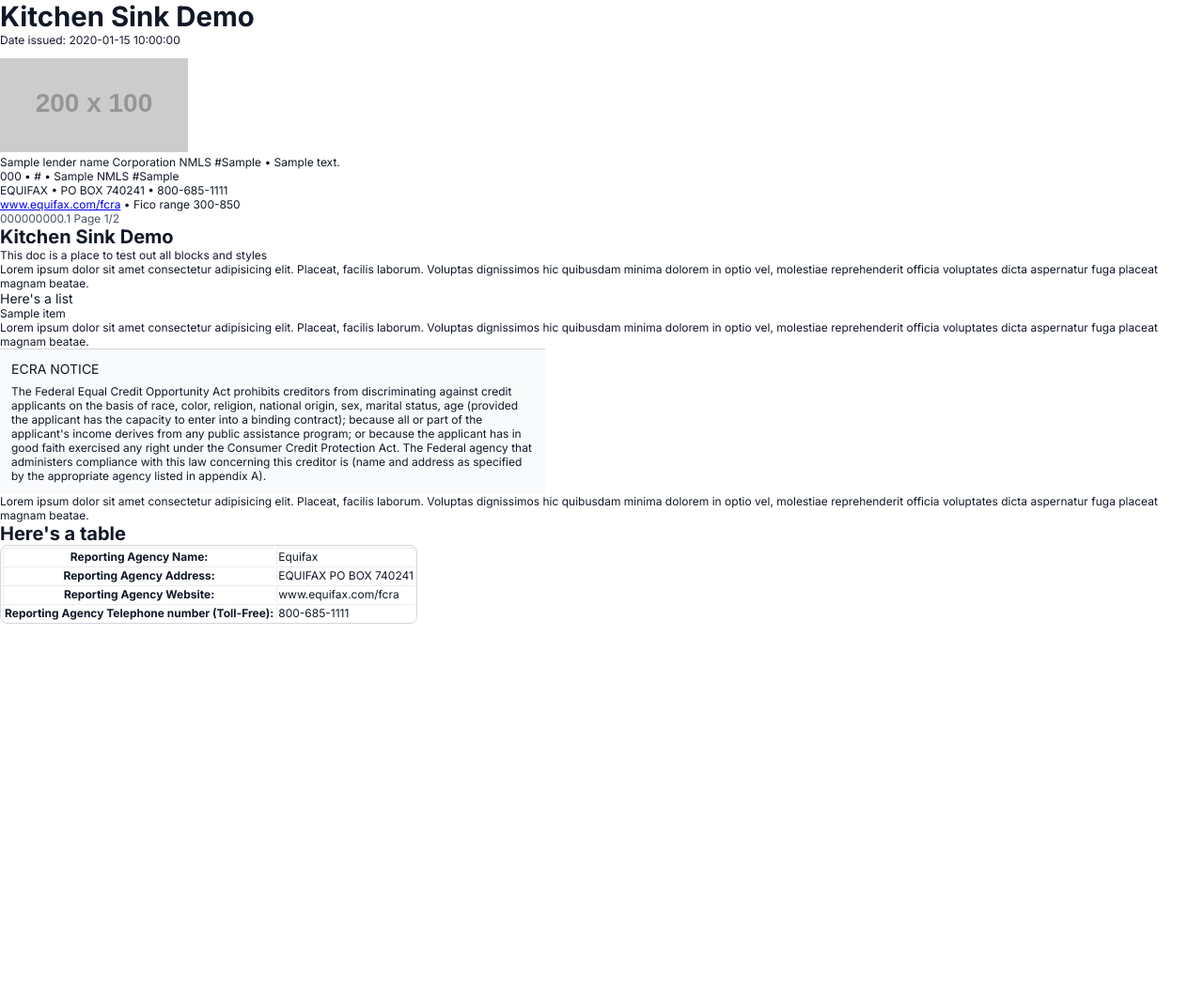
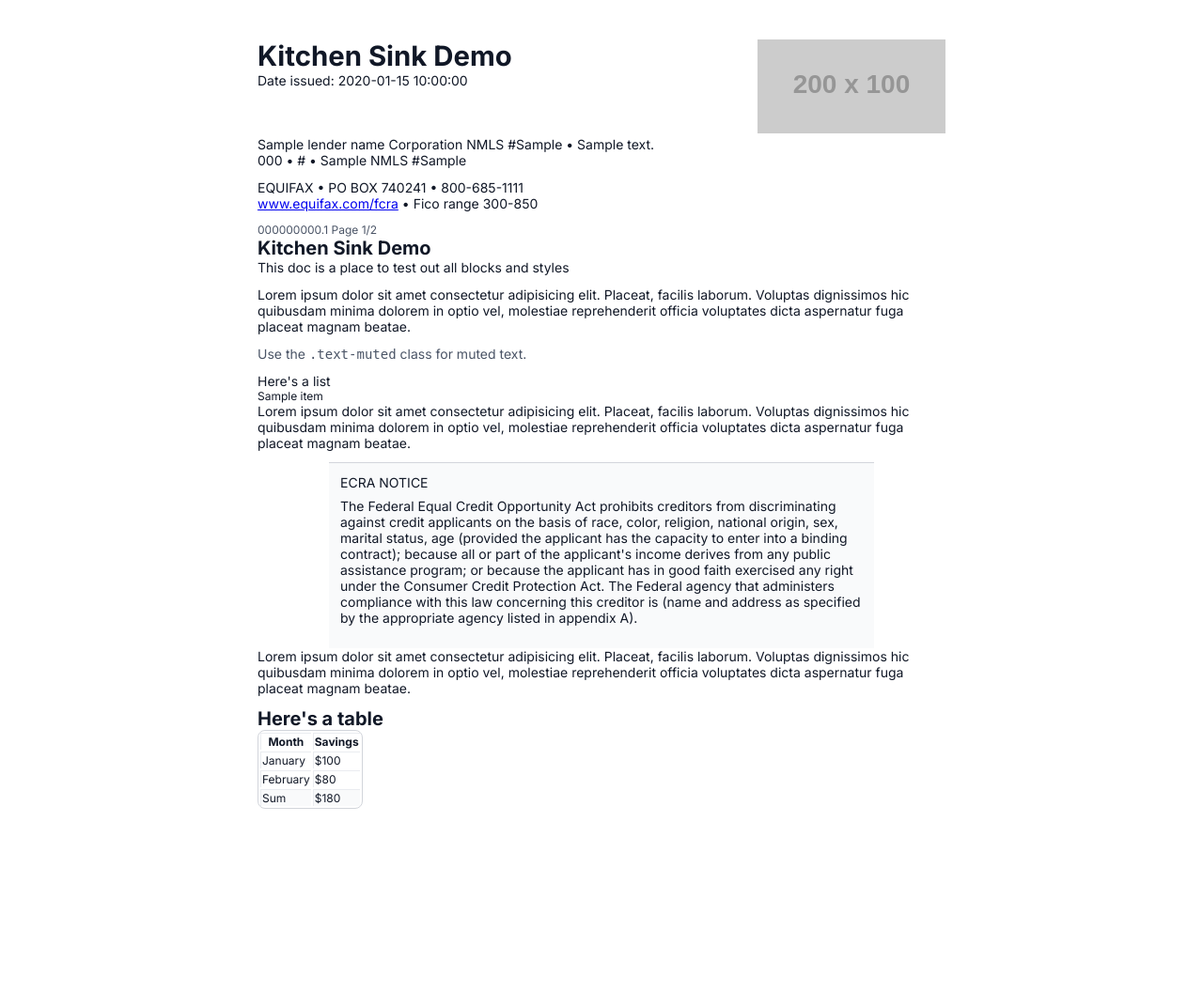
Before and after one commit to Porchpass/doc-service-sandbox, a Python web app: template src/templates/kitchen_sink.html.jinja in a window 1280 px wide. Shown: the whole page at 94% size. Before the commit the page ends 664 px from the top, so only its background shows below. Run offline with Jinja, Linux system fonts and the light colour scheme; the template is opened without the code that fills it: most values are stand-ins (such as "Sample title", 1, 10 or a date in 2020); grey boxes labelled with a size stand in for pictures from a placeholder-image service; some libraries are stand-ins or nearby versions.

Commit message:
design system cont'd

```diff
--- a/out/style.css
+++ b/out/style.css
@@ -1,5 +1,13 @@
 :root {
   --color-on-surface-on-surface: #111827;
+  --color-on-surface-on-surface-muted: #4A5466;
+  --color-surface-container-subtle: #F9FAFB;
+  --color-border-border-subtle: #EAECF0;
+  --color-border-border-dim: #9AA2B2;
+  --color-border-border: #D2D5DB;
+  --size-4: 4px;
+  --size-12: 12px;
+  --radius-radius-minimal: 8px;
 }
 
 /* DocRaptor styles */
@@ -27,6 +35,10 @@ footer {
 html {
   box-sizing: border-box;
   font-size: 16px;
+  width: 816px;
+  height: 1056px;
+  margin: 0 auto;
+  padding: 42px;
 }
 
 *, *:before, *:after {
@@ -37,6 +49,15 @@ body, h1, h2, h3, h4, h5, h6, p, ol, ul {
   margin: 0;
   padding: 0;
   font-weight: normal;
+}
+
+p {
+  font-size: 14px;
+  margin-bottom: var(--size-12);
+}
+
+.text-muted {
+  color: var(--color-on-surface-on-surface-muted);
 }
 
 ol, ul {
@@ -52,7 +73,7 @@ img {
 
 body {
   font-family: 'Inter', sans-serif;
-  color: var(--color-on-surface-on-surface, #111827);
+  color: var(--color-on-surface-on-surface);
   font-family: Inter;
   font-size: 12px;
   font-style: normal;
@@ -61,7 +82,7 @@ body {
 }
 
 h1, h2, h3, h4, h5, h6 {
-  color: var(--color-on-surface-on-surface, #111827);
+  color: var(--color-on-surface-on-surface);
   font-family: Inter;
   font-style: normal;
   font-weight: 600;
@@ -90,7 +111,7 @@ h4 {
 
 hr {
   height: var(--space-spacing-none, 0.667px);
-  background: var(--color-border-border-dim, #9AA2B2);
+  background: var(--color-border-border-dim);
 }
 
 /* .datalabel {
@@ -104,7 +125,7 @@ hr {
 }
 
 .datapoint {
-  color: var(--color-on-surface-on-surface-muted, #4A5466);
+  color: var(--color-on-surface-on-surface-muted);
   font-family: Inter;
   font-size: 10px;
   font-style: normal;
@@ -113,13 +134,19 @@ hr {
 } */
 
 table {
-  border-radius: var(--radius-radius-minimal, 8px);
-  border: 1px solid var(--color-border-border, #D2D5DB);
+  border-radius: var(--radius-radius-minimal);
+  border: 1px solid var(--color-border-border);
 }
 
 th, td {
-  border-top: 1px solid var(--color-border-border-subtle, #EAECF0);
-  border-left: 1px solid var(--color-border-border-subtle, #EAECF0);
+  border-top: 1px solid var(--color-border-border-subtle);
+  border-left: 1px solid var(--color-border-border-subtle);
+}
+
+tfoot {
+  border-top: 1px solid var(--color-border-border-subtle);
+  background-color: var(--color-surface-container-subtle);
+  font-size: 12px;
 }
 
 .container-narrow  {
@@ -128,7 +155,7 @@ th, td {
 }
 
 footer small {
-  color: var(--color-on-surface-on-surface-muted, #4A5466);
+  color: var(--color-on-surface-on-surface-muted);
   font-family: Inter;
   font-size: 12px;
   font-style: normal;
@@ -140,20 +167,26 @@ footer small {
 
 .standard-header {
   display: flex;
-  width: 732px;
+  justify-content: space-between;
   padding-bottom: var(--space-spacing-2-xs, 0px);
-  flex-direction: column;
-  align-items: flex-start;
-  gap: var(--space-spacing-2-xs, 12px);
+  align-items: space-between;
 }
 
 .ecra-notice {
-  border-top: 1px solid var(--color-border-border, #D2D5DB);
-  background: var(--color-surface-container-subtle, #F9FAFB);
   display: flex;
-  width: 580px;
-  padding: var(--space-spacing-2-xs, 12px);
   flex-direction: column;
   align-items: flex-start;
   gap: var(--space-spacing-3-xs, 8px);
+  border-top: 1px solid var(--color-border-border, #D2D5DB);
+  background: var(--color-surface-container-subtle, #F9FAFB);
+  padding: var(--space-spacing-2-xs, 12px);
+  margin: 0 auto;
+  width: 580px;
 }
+
+ @media screen {
+  body {
+    max-width: 750px;
+    margin: 0 auto;
+  }
+}
--- a/src/templates/kitchen_sink.html.jinja
+++ b/src/templates/kitchen_sink.html.jinja
@@ -15,6 +15,9 @@
   <h2>Kitchen Sink Demo</h2>
   <p>This doc is a place to test out all blocks and styles</p>
   <p>Lorem ipsum dolor sit amet consectetur adipisicing elit. Placeat, facilis laborum. Voluptas dignissimos hic quibusdam minima dolorem in optio vel, molestiae reprehenderit officia voluptates dicta aspernatur fuga placeat magnam beatae.</p>
+
+  <p class="text-muted">Use the <code>.text-muted</code> class for muted text.</p>
+
   <h3>Here's a list</h3>
   <ul>
     {%- for item in list_of_items %}
@@ -26,23 +29,27 @@
   <p>Lorem ipsum dolor sit amet consectetur adipisicing elit. Placeat, facilis laborum. Voluptas dignissimos hic quibusdam minima dolorem in optio vel, molestiae reprehenderit officia voluptates dicta aspernatur fuga placeat magnam beatae.</p>
   <h2>Here's a table</h2>
   <table>
+  <thead>
+    <tr>
+      <th>Month</th>
+      <th>Savings</th>
+    </tr>
+  </thead>
   <tbody>
     <tr>
-        <th>Reporting Agency Name:</th>
-        <td>Equifax</td>
+      <td>January</td>
+      <td>$100</td>
     </tr>
     <tr>
-        <th>Reporting Agency Address:</th>
-        <td>EQUIFAX PO BOX 740241</td>
-      </tr>
-      <tr>
-        <th>Reporting Agency Website:</th>
-        <td>www.equifax.com/fcra</td>
-      </tr>
-      <tr>
-        <th>Reporting Agency Telephone number (Toll-Free):</th>
-        <td>800-685-1111</td>
+      <td>February</td>
+      <td>$80</td>
     </tr>
   </tbody>
+  <tfoot>
+    <tr>
+      <td>Sum</td>
+      <td>$180</td>
+    </tr>
+  </tfoot>
 </table>
 {% endblock %}
--- a/src/templates/partials/standard-footer.html.jinja
+++ b/src/templates/partials/standard-footer.html.jinja
@@ -1,7 +1,7 @@
 <footer class="standard-footer">
-  <p>{{lender_name}} Corporation NMLS #{{lender_nmls}} • {{lender_address}}<br />
-  {{lender_phone}} • {{lender_website}} • {{lender_originator}} NMLS #{{lender_originator_nmls}}</p>
-  <p>EQUIFAX • PO BOX 740241 • 800-685-1111<br/><a href="www.equifax.com/fcra" target="_blank" title="EQUIFAX FCRA">www.equifax.com/fcra</a> • Fico range 300-850</p>
+  <p>{{lender_name}} Corporation NMLS #{{lender_nmls}} &bull; {{lender_address}}<br />
+  {{lender_phone}} &bull; {{lender_website}} &bull; {{lender_originator}} NMLS #{{lender_originator_nmls}}</p>
+  <p>EQUIFAX &bull; PO BOX 740241 &bull; 800-685-1111<br/><a href="www.equifax.com/fcra" target="_blank" title="EQUIFAX FCRA">www.equifax.com/fcra</a> &bull; Fico range 300-850</p>
   {# TODO: flex space between #}
   <small>{{version}}</small>
   <small>Page 1/2</small>
```
Also changed, not shown: readme.md. Lines whose indentation alone changed are shown as unchanged.
